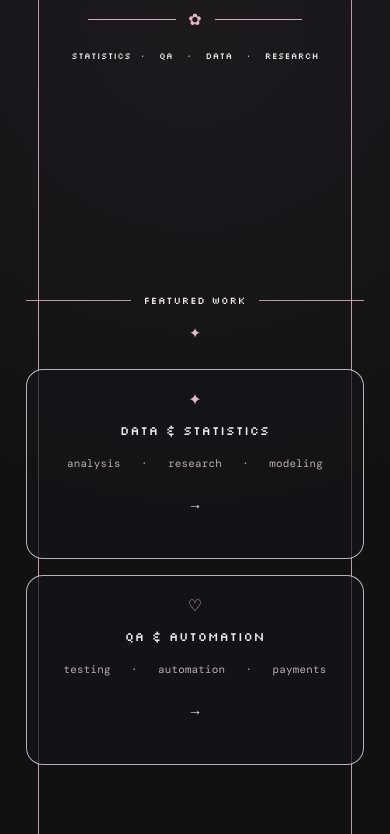
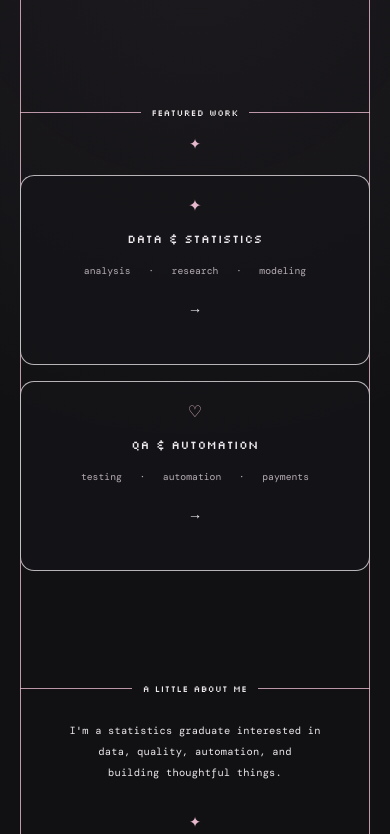
Before and after one commit to sarahlouisewhitaker/sarahlouisewhitaker.github.io, an Astro site: page / in a window 390 px wide. Shown: the part 332-1166 px from the top of the page. Built offline with nearby package versions, Linux system fonts and the light colour scheme; Astro itself is replaced by a stand-in of ours.

Commit message:
Fix mobile layout and responsive typography

```diff
--- a/src/styles/global.css
+++ b/src/styles/global.css
@@ -381,11 +381,21 @@
 }
 
 @media (max-width: 700px) {
+  body {
+    overflow-x: hidden;
+  }
+
+  main {
+    width: calc(100% - 40px);
+    max-width: none;
+    padding: 3.5rem 0 3rem;
+  }
+
   .site-frame {
     top: 12px;
     bottom: 12px;
-    left: 12px;
-    right: 12px;
+    left: 0;
+    right: 0;
   }
 
   .corner {
@@ -393,35 +403,51 @@
     height: 72px;
   }
 
-  .flower-1 { left: 12px; top: 12px; }
-  .flower-2 { left: 39px; top: 3px; }
-  .flower-3 { left: 3px; top: 39px; }
-
-  main {
-    width: min(100% - 52px, 1180px);
-    padding-top: 4rem;
+  .hero {
+    min-height: auto;
+    padding: 4.5rem 0 7rem;
   }
 
-  .hero {
-    min-height: 58vh;
-    padding-bottom: 3rem;
+  .hero-heart {
+    margin-bottom: 1rem;
+    font-size: 1.1rem;
   }
 
   h1 {
-    font-size: clamp(2.1rem, 9.7vw, 4rem);
+    max-width: 100%;
+    font-size: clamp(2rem, 10vw, 3.2rem);
+    line-height: 1.05;
+    letter-spacing: 0;
+  }
+
+  .floral-divider {
+    width: min(205px, 70vw);
+    margin: 1.5rem auto 1.1rem;
   }
 
   .intro {
-    font-size: 0.56rem;
-    letter-spacing: 0.035em;
+    max-width: 100%;
+    font-size: clamp(0.48rem, 2vw, 0.62rem);
+    letter-spacing: 0.015em;
+    white-space: nowrap;
+  }
+
+  section {
+    padding: 3rem 0;
   }
 
   .section-heading {
-    gap: 0.8rem;
+    width: 100%;
+    gap: 0.65rem;
   }
 
   .section-label {
-    font-size: 0.63rem;
+    font-size: clamp(0.55rem, 2.3vw, 0.68rem);
+    letter-spacing: 0.045em;
+  }
+
+  .section-star {
+    margin-bottom: 1.4rem;
   }
 
   .work-grid {
@@ -430,7 +456,45 @@
   }
 
   .project {
+    width: 100%;
     min-height: 190px;
+    padding: 2.25rem 1.25rem 1.75rem;
+    border-radius: 14px;
+  }
+
+  .project h2 {
+    font-size: clamp(0.68rem, 3vw, 0.85rem);
+    letter-spacing: 0.035em;
+    white-space: nowrap;
+  }
+
+  .project p {
+    max-width: 100%;
+    font-size: clamp(0.54rem, 2.5vw, 0.68rem);
+    letter-spacing: 0;
+    white-space: nowrap;
+  }
+
+  .project-link {
+    margin-top: 1.15rem;
+  }
+
+  .about-section {
+    padding-top: 4rem;
+  }
+
+  .about-copy {
+    font-size: 0.65rem;
+    line-height: 2;
+  }
+
+  .writing-section {
+    padding-top: 2rem;
+  }
+
+  footer {
+    padding-top: 3rem;
+    font-size: 0.5rem;
   }
 }
 
```
